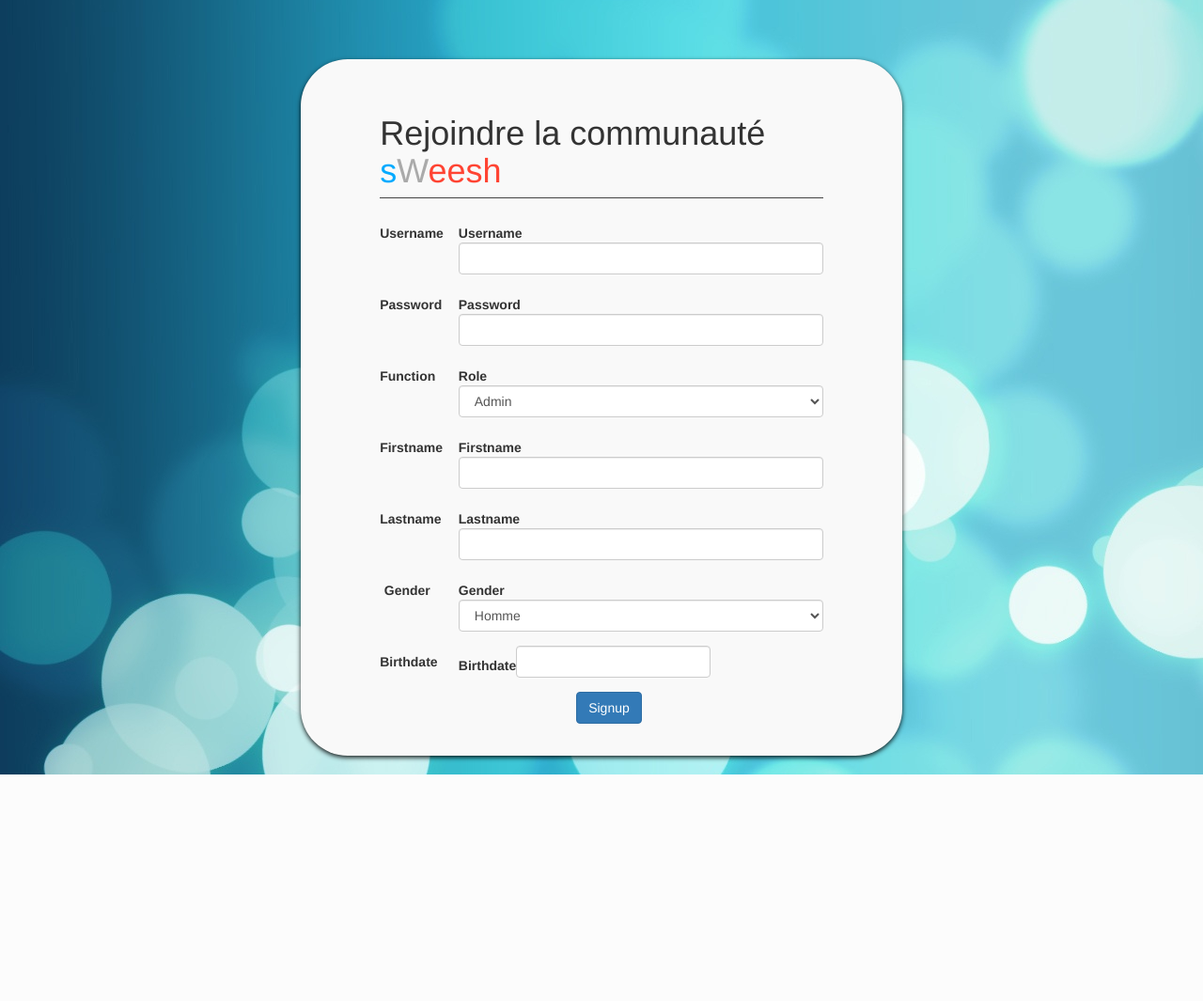
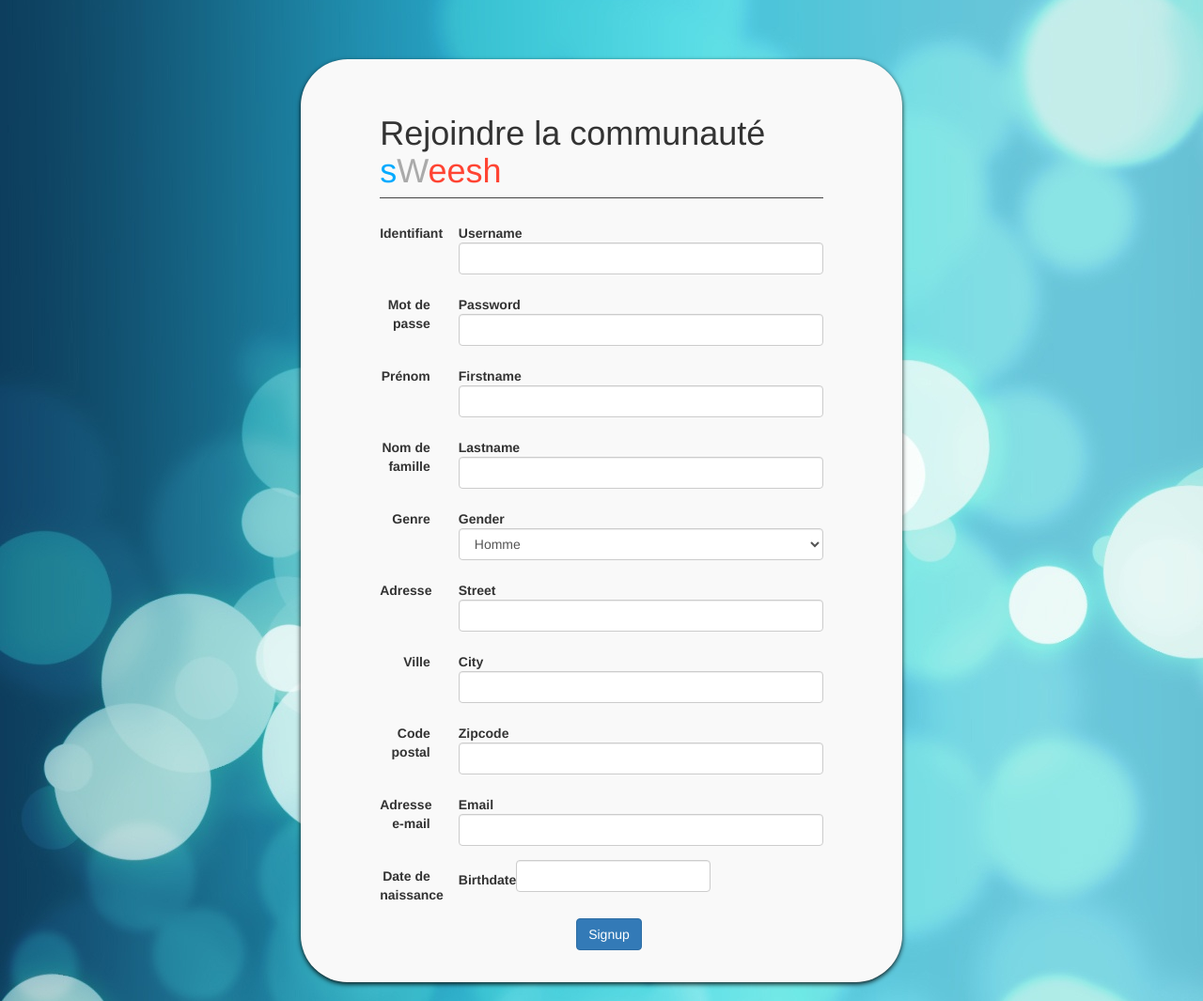
Before and after one commit to Eurobber/Sweesh, a CakePHP app: the page made by app/View/Users/signup.ctp in a window 1280 px wide. Shown: the part 51-1116 px from the top of the page at 94% size. Before the commit the page ends 875 px from the top, so only its background shows below. Run offline with PHP 8.4 and a stand-in for CakePHP, Linux system fonts and the light colour scheme; the template is opened without the code that fills it, so the values that code supplies are empty; form fields are guessed from the names that the template uses; some libraries are stand-ins or nearby versions.

Commit message:
Modif DB

```diff
--- a/app/Controller/UsersController.php
+++ b/app/Controller/UsersController.php
@@ -13,9 +13,7 @@
 
 	public function isAuthorized($user = null) {
         // Chacun des utilisateur enregistré peut accéder aux fonctions publiques
-        if (empty($this->request->params['admin'])) {
-            return true;
-        }
+        return true;
     }
 
     public function index() {
--- a/app/View/Users/signup.ctp
+++ b/app/View/Users/signup.ctp
@@ -13,50 +13,70 @@
                 <h1 class="page-header">Rejoindre la communauté <span style="color:#00aaff;">s</span><span style="color:#aaa;">W</span><span style="color:#ff4433;">eesh</span></h1>
                     <?php echo $this->Form->create('User',array('class'=>'form-horizontal','inputDefaults'=>array('label'=>false)));?>
                           <div class="form-group">
-                            <label for="username" class="col-sm-2 control-label">Username</label>
+                            <label for="username" class="col-sm-2 control-label">Identifiant</label>
                             <div class="col-sm-10">
                               <?php echo $this->Form->input('username',array('class'=>'form-control'));?>
                             </div>
                           </div>
                           <div class="form-group">
-                            <label for="password" class="col-sm-2 control-label">Password</label>
+                            <label for="password" class="col-sm-2 control-label">Mot de passe</label>
                             <div class="col-sm-10">
                                <?php echo $this->Form->input('password',array('class'=>'form-control'));?>
                             </div>
                           </div>
                           <div class="form-group">
-                            <label for="role" class="col-sm-2 control-label">Function</label>
-                            <div class="col-sm-10">
-                               <?php echo $this->Form->input('role', array('class' =>'form-control', 'options' => array('admin' => 'Admin', 'simpleUser' => 'Utilisateur')))?>
-                            </div>
-                          </div>
-                          <div class="form-group">
-                            <label for="firstname" class="col-sm-2 control-label">Firstname</label>
+                            <label for="firstname" class="col-sm-2 control-label">Prénom</label>
                             <div class="col-sm-10">
                                <?php echo $this->Form->input('firstname',array('class'=>'form-control'));?>
                             </div>
                           </div>
                           <div class="form-group">
-                            <label for="lastname" class="col-sm-2 control-label">Lastname</label>
+                            <label for="lastname" class="col-sm-2 control-label">Nom de famille</label>
                             <div class="col-sm-10">
                                <?php echo $this->Form->input('lastname',array('class'=>'form-control'));?>
                             </div>
                           </div>
                           <div class="form-group">
-                            <label for="gender" class="col-sm-2 control-label">Gender</label>
+                            <label for="gender" class="col-sm-2 control-label">Genre</label>
                             <div class="col-sm-10">
-                               <?php echo $this->Form->input('gender', array('class' =>'form-control', 'options' => array('male' => 'Homme', 'female' => 'Femme')))?>
+                               <?php echo $this->Form->input('gender',array('class' =>'form-control', 'options' => array('male' => 'Homme', 'female' => 'Femme')))?>
                             </div>
                           </div>
-
                           <div class="form-group">
-                            <label for="birthday" class="col-sm-2 control-label">Birthdate</label>
+                            <label for="street" class="col-sm-2 control-label">Adresse</label>
+                            <div class="col-sm-10">
+                               <?php echo $this->Form->input('street',array('class'=>'form-control'));?>
+                            </div>
+                          </div>
+                          <div class="form-group">
+                            <label for="city" class="col-sm-2 control-label">Ville</label>
+                            <div class="col-sm-10">
+                               <?php echo $this->Form->input('city',array('class'=>'form-control'));?>
+                            </div>
+                          </div>
+                          <div class="form-group">
+                            <label for="zipcode" class="col-sm-2 control-label">Code postal</label>
+                            <div class="col-sm-10">
+                               <?php echo $this->Form->input('zipcode',array('class'=>'form-control'));?>
+                            </div>
+                          </div>
+                          <div class="form-group">
+                            <label for="email" class="col-sm-2 control-label">Adresse e-mail</label>
+                            <div class="col-sm-10">
+                               <?php echo $this->Form->input('email',array('class'=>'form-control'));?>
+                            </div>
+                          </div>
+                          <div class="form-group">
+                            <label for="birthdate" class="col-sm-2 control-label">Date de naissance</label>
                             <div class="col-sm-10">
                               <div class="form-inline">
                                    <?php echo $this->Form->input('birthdate', array('dateFormat' => 'DMY', 'minYear' => date('Y') - 90, 'maxYear' => date('Y') - 18, 'class'=>'form-control'));?>
                                  </div>
                             </div>
                           </div>
+
+
+
                           <div class="form-group">
                             <div class="col-sm-offset-5 col-sm-2">
                                 <?php echo $this->Form->submit('Signup', array('class'=>'btn btn-primary ', 'controller'=>'sweesh', 'action'=>'overview'))?>
```
Also changed, not shown: app/Model/User.php (+41 -11 lines), 9 other files. Lines whose indentation alone changed are shown as unchanged.
